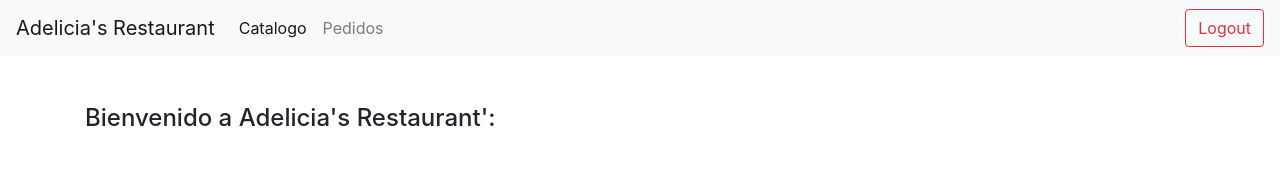
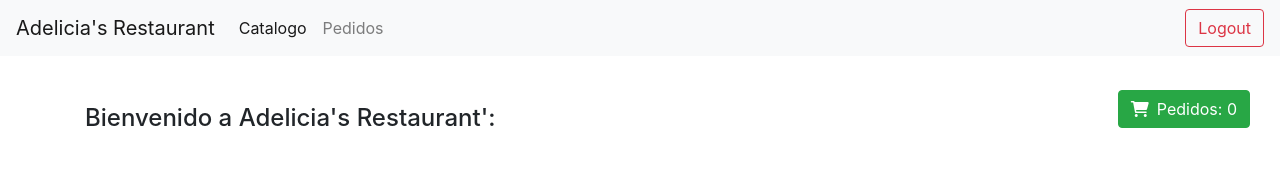
Before and after one commit to mmelgarg3/frontend-adelicia, a React (Create React App) app: page /dashboard in a window 1280 px wide. Shown: the top 183 px of the page. Built offline with nearby package versions, Linux system fonts and the light colour scheme; no server answers.

Commit message:
adding orders counter

```diff
--- a/src/components/user-components/ProductList.jsx
+++ b/src/components/user-components/ProductList.jsx
@@ -10,12 +10,13 @@ const ProductList = () => {
     const [token, setToken] = useState('');
     const [expire, setExpire] = useState('');
     const [products, setProducts] = useState([]);
+    const [orders, setOrders] = useState([]);
     const history = useHistory();
 
     useEffect(() => {
         refreshToken();
 	getProducts();
-    }, []);
+    });
 
     const refreshToken = async () => {
         try {
@@ -58,24 +59,55 @@ const ProductList = () => {
         setProducts(response.data);
     }
 
+
+    const handleAdd = (e, prd)=>{
+      e.preventDefault();
+      const newArr = orders.slice();
+      newArr.push(prd)
+      setOrders(newArr);
+    }
+
+
     return (
+      <>
 	<div className="container mt-5">
-            <h4>Bienvenido a Adelicia's Restaurant': <b>{name} {surname}</b></h4>
+	<button className="btn btn-success"
+	  style={{position: 'absolute', right: 30, top: 90}}>
+	  <i className="fas fa-cart-shopping mr-2"></i>
+	  Pedidos: {orders.length}
+	</button>
 
-      <div className="card-deck" style={{marginTop: 100, marginBottom: 20}}>
-                    {products.map((prd) => (
-		      <div className="card" key={prd.id} style={{width:18 + "rem"}}>
-		      <img src={prd.imagen} style={{height: 200, objectFit: 'cover'}} className="card-img-top" alt="..." />
+            <h4>
+		Bienvenido a Adelicia's Restaurant':
+		<b>{name} {surname}</b>
+	    </h4>
+
+	    <div className="card-deck"
+	      style={{marginTop: 100, marginBottom: 20}}>
+		      {products.map((prd, index) => (
+			<div className="card" key={prd.id}
+			style={{width:18 + "rem"}}>
+			<img src={prd.imagen}
+			style={{height: 200, objectFit: 'cover'}}
+			className="card-img-top" alt="..." />
 			  <div className="card-body">
 			    <h5 className="card-title">{prd.nombre}</h5>
-			  <p className="card-text text-justify">{prd.descripcion}</p>
+			    <p className="card-text text-justify">
+			      {prd.descripcion}
+			    </p>
 			    <h3 >Q.{prd.precio}</h3>
-			  <button href="#" className="btn btn-warning btn-block">Agregar  <i className="fas fa-cart-shopping"></i> </button>
+			    <button onClick={event => handleAdd(event,prd)}
+			      className="btn btn-warning btn-block">
+				Agregar
+			      <i className="fas fa-cart-shopping"></i>
+			    </button>
 			  </div>
 			</div>
 		      ))}
 	      </div>
         </div>
+      </>
+
     )
 }
 
```
Lines whose indentation alone changed are shown as unchanged.
